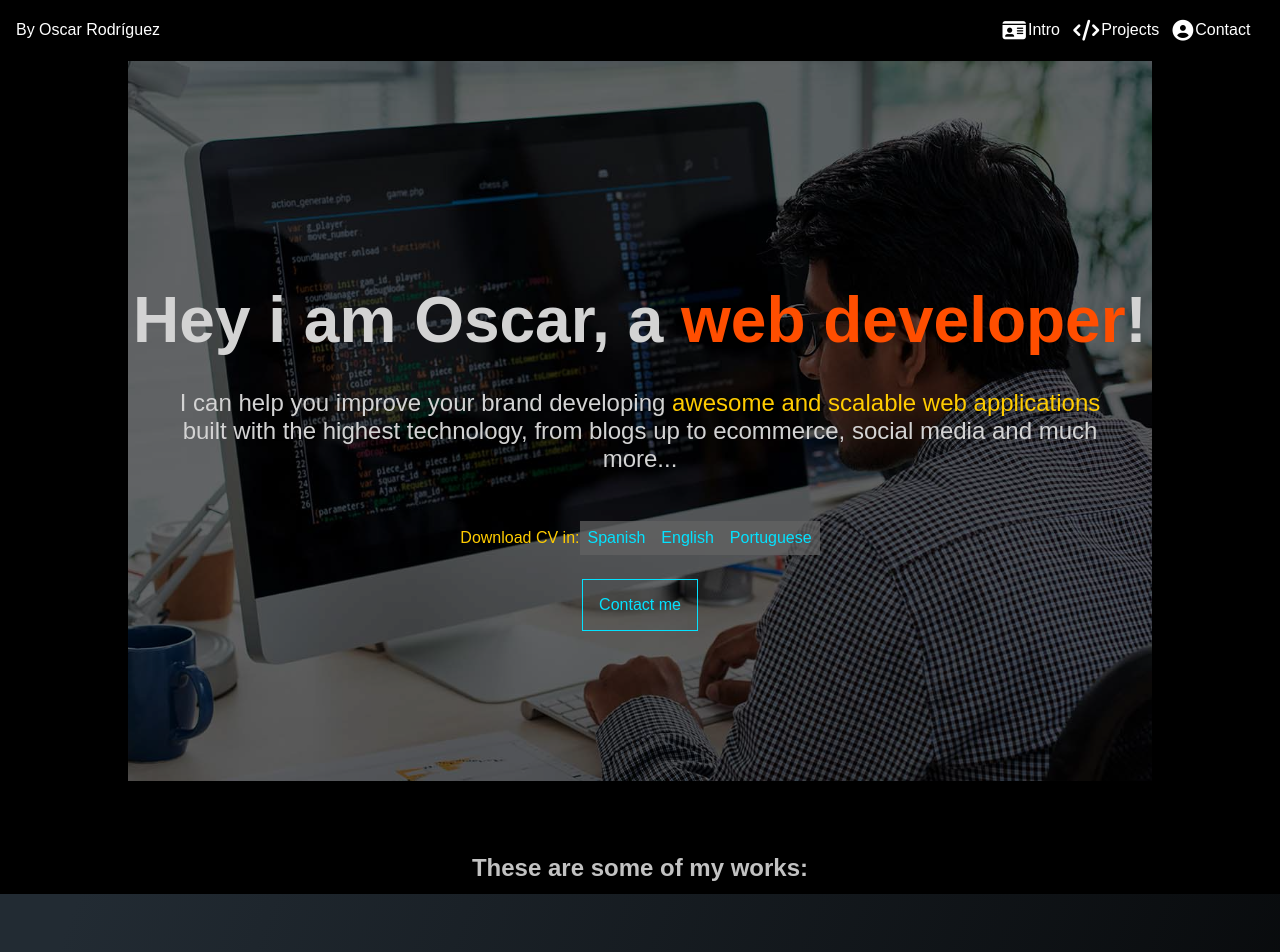
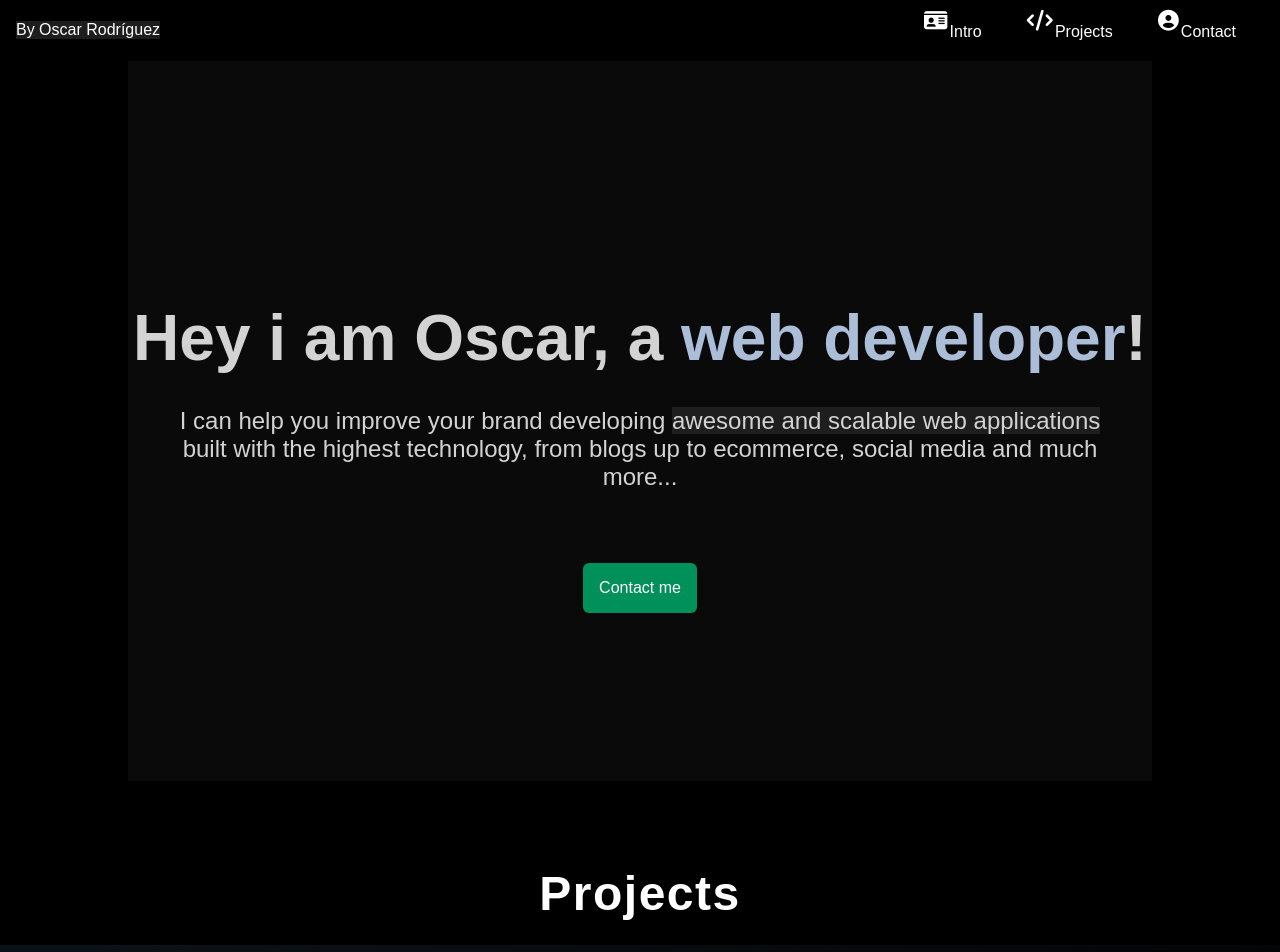
Before and after one commit to DaniElias7/portfolio, a website: page index.html in a window 1280 px wide. Shown: the top 952 px of the page. Drawn offline with Linux system fonts and the light colour scheme.

Commit message:
re-styling the port

```diff
--- a/index.css
+++ b/index.css
@@ -1,7 +1,7 @@
 :root {
-    --base-color: rgb(4, 226, 255);
-    --secondary-color-one: #FFCC00;
-    --secondary-color-two: #FF4E00;
+    --base-color: rgb(0, 170, 255);
+    --secondary-color-one: rgb(0, 144, 89);
+    --secondary-color-two: #abbdd7;
 }
 body {
     margin: 0;
@@ -26,7 +26,9 @@ body {
 }
 #coder {
     margin-left: 1rem;
-    display: none;
+    padding: 1rem auto;
+    background-color: rgb(30, 30, 30);
+    height: 100%;
     color: rgb(255, 255, 255);
 }
 h3 {
@@ -42,26 +44,31 @@ nav {
     height: 3.7em;
 }
 nav ul {
+    margin: 0;
+    padding: 0 1em;
     display: flex;
     justify-content: flex-start;
-    padding: 0 1em;
 }
 nav li {
-    list-style: none;
+    padding: 0 1rem;
 }
 nav li i {
     color: #FFF;
+    height: 100%;
 }
 nav li a {
     margin: 0;
-    padding: 0;
+    list-style: none;
     display: flex;
+    justify-content: center;
     align-items: center;
-    color: #FFF;
+    width: 100%;
+    height: 100%;
     text-decoration: none;
+    color: #fff;
 }
 nav li a:hover {
-    border-bottom: .1px solid rgb(0, 174, 255);
+    background-color: rgb(0, 34, 70)
 }
 main {
     margin : 53px 0 0 0;
@@ -96,7 +103,7 @@ main {
     color: lightgray;
 }
 #main-intro span {
-    color: var(--secondary-color-one);
+    background-color: rgb( 30, 30, 30 );
 }
 #cv-card {
     margin: 0 auto;
@@ -115,26 +122,30 @@ main {
 }
 #main-intro button {
     margin: 1.5em auto;
-    border: .1px solid var(--base-color);
+    border: none;
+    border-radius: 6px;
     padding: 1em;
     font-size: 1.15rem;
-    background: none;
+    background-color: var(--secondary-color-one);
+    color: #fff;
     cursor: pointer;
 }
 #main-intro a {
     text-decoration: none;
-    color: var(--base-color);
+    color: #FFF;
 }
-main h2 {
+#projects {
     margin-bottom: 0;
     padding: .5em 1em;
     text-align: center;
-    color: rgb(194, 194, 194);
+    letter-spacing: 1.5px;
+    font-size: 3rem;
+    color: #FFF;
 }
 section {
     padding: 2em 0;
     background-color: rgb(15, 15, 15);
-    background-image: linear-gradient( 110.3deg,  rgb(34, 43, 51) 4.3%, rgb(0, 0, 0) 96.7% );
+    background-image: linear-gradient( 110.3deg,  rgb(11, 18, 23) 4.3%, rgb(0, 0, 0) 96.7% );
 }
 .single-project {
     border-radius: 6px;
@@ -341,7 +352,6 @@ address p {
         padding: .1em;
     }
     #main-intro-container {
-        background-image: url('./img/main-image.jpg');
         background-position: center;
         background-size: cover;
         background-repeat: no-repeat;
--- a/index.html
+++ b/index.html
@@ -42,12 +42,6 @@
                 <div id="main-intro">
                     <h1 id="main-h1">Hey i am Oscar, a <strong>web developer</strong>!</h1>
                     <p>I can help you improve your brand developing <span>awesome and scalable web applications</span> built with the highest technology, from blogs up to ecommerce, social media and much more...</p>
-                    <div id="cv-card">
-                        <span>Download CV in: </span>
-			             <a class="cv" href="curriculums/spanish/oscar-rodriguez.pdf" download>Spanish</a>
-		                 <a class="cv" href="curriculums/english/oscar-rodriguez.pdf" download>English</a>
-		                 <a class="cv" href="curriculums/portuguese/cv-portuguese.pdf" download>Portuguese</a>
-		            </div>
 		            <button>
                         <a href="#contact">Contact me</a>
                     </button>
@@ -55,7 +49,7 @@
             </section>
 
             <!--  My Projects -->
-            <h2 id="projects">These are some of my works:</h2>
+            <h2 id="projects">Projects</h2>
             <section>
 		        <a id="go-up-button" href="#header">
                     <img id="go-up-icon" src="./icons/go-up.svg" alt="icon">
```
